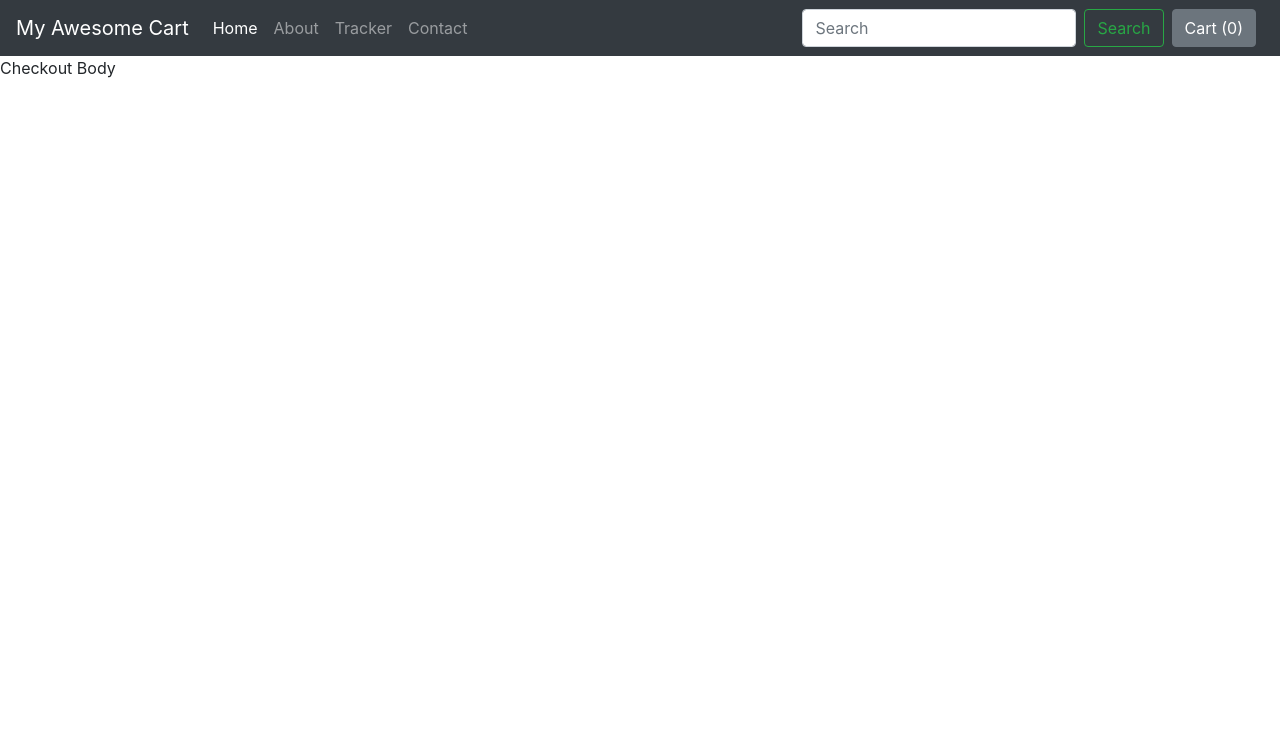
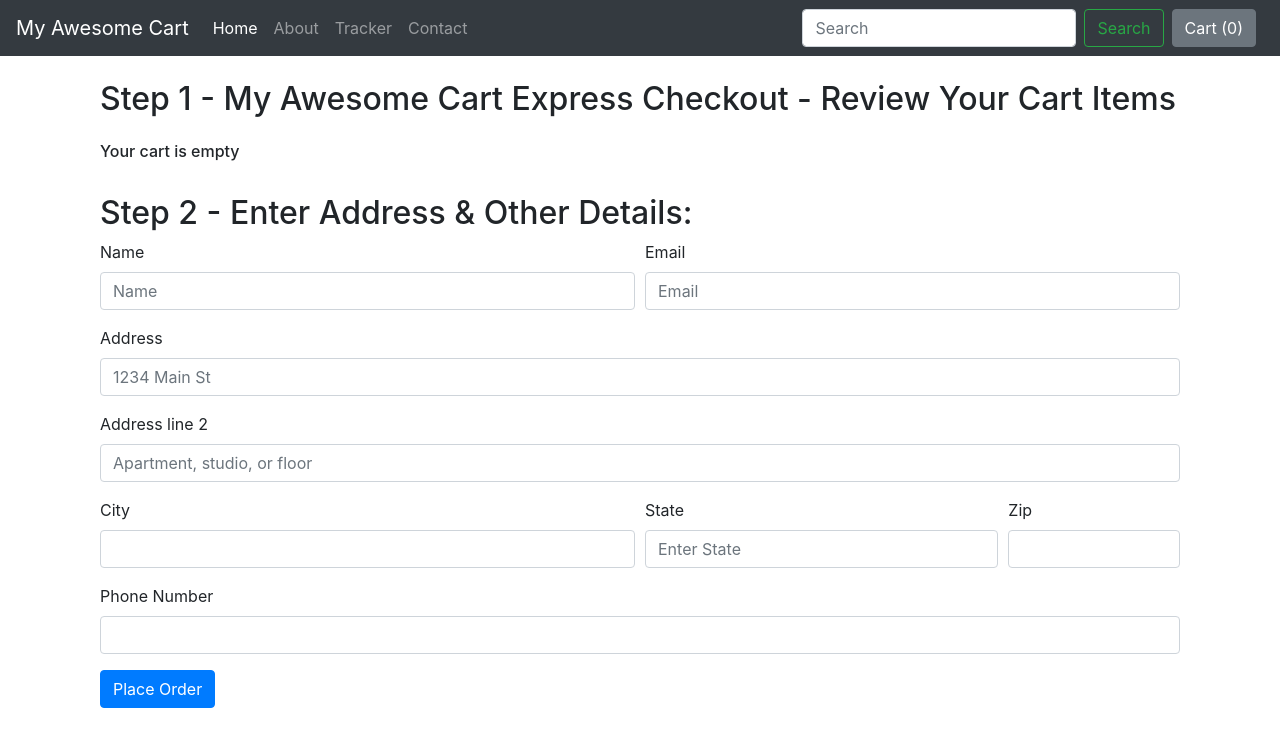
Before and after one commit to JenishLunagariya/Python_Files, a Django app: template MyCart/shop/templates/shop/checkout.html in a window 1280 px wide. Shown: the top 747 px of the page. Run offline with Django 4.2, Linux system fonts and the light colour scheme; the template is opened without the code that fills it, so the values that code supplies are empty; some libraries are stand-ins or nearby versions.

Commit message:
created checkout page

```diff
--- a/MyCart/shop/templates/shop/checkout.html
+++ b/MyCart/shop/templates/shop/checkout.html
@@ -1,4 +1,112 @@
 {% extends 'shop/basic.html' %}
+{% block title%} Checkout - My Awesome Cart
+{% endblock %}
 
-{% block title%} Checkout {% endblock %}
-{% block body %} Checkout Body {% endblock %}
+{% block body %}
+<div class="container">
+  <div class="col my-4">
+    <h2>Step 1 - My Awesome Cart Express Checkout - Review Your Cart Items</h2>
+    <div class="mt-4">
+      <ul class="list-group" id="items">
+
+      </ul>
+    </div>
+  </div>
+  <div class="col my-4">
+    <h2>Step 2 - Enter Address & Other Details:</h2>
+    <form>
+      <div class="form-row">
+        <div class="form-group col-md-6">
+          <label for="inputname">Name</label>
+          <input
+            type="name"
+            class="form-control"
+            id="inputname"
+            placeholder="Name"
+          />
+        </div>
+        <div class="form-group col-md-6">
+          <label for="inputEmail4">Email</label>
+          <input
+            type="email"
+            class="form-control"
+            id="inputEmail4"
+            placeholder="Email"
+          />
+        </div>
+      </div>
+      <div class="form-group">
+        <label for="inputAddress">Address</label>
+        <input
+          type="text"
+          class="form-control"
+          id="inputAddress"
+          placeholder="1234 Main St"
+        />
+      </div>
+      <div class="form-group">
+        <label for="inputAddress2">Address line 2</label>
+        <input
+          type="text"
+          class="form-control"
+          id="inputAddress2"
+          placeholder="Apartment, studio, or floor"
+        />
+      </div>
+      <div class="form-row">
+        <div class="form-group col-md-6">
+          <label for="inputCity">City</label>
+          <input type="text" class="form-control" id="inputCity" />
+        </div>
+        <div class="form-group col-md-4">
+          <label for="inputState">State</label>
+          <input
+            type="text"
+            class="form-control"
+            id="inputAddress2"
+            placeholder="Enter State"
+          />
+        </div>
+        <div class="form-group col-md-2">
+          <label for="inputZip">Zip</label>
+          <input type="text" class="form-control" id="inputZip" />
+        </div>
+      </div>
+      <div class="form-group">
+        <label for="inputZip">Phone Number</label>
+        <input type="tel" class="form-control" id="inputPhone" />
+      </div>
+      <button type="submit" class="btn btn-primary">Place Order</button>
+    </form>
+  </div>
+</div>
+{% endblock %}
+
+{% block js %}
+<script>
+    if(localStorage.getItem('cart') == null){
+        var cart = {};
+    }else{
+        cart = JSON.parse(localStorage.getItem('cart'))
+    }
+    console.log(cart)
+    var sum = 0;
+    if ($.isEmptyObject(cart)){
+        mystr = `<h6>Your cart is empty</h6>`;
+        $('#items').append(mystr)
+    }else{
+    for(item in cart){
+        let name = cart[item][1];
+        let qty = cart[item][0]
+        sum = sum + qty;
+        mystr = `<li
+          class="list-group-item d-flex justify-content-between align-items-center"
+        >
+          ${name}
+          <span class="badge badge-primary badge-pill">${qty}</span>
+        </li>`;
+        $("#items").append(mystr)
+    }}
+    document.getElementById('cart').innerHTML = sum;
+</script>
+{% endblock %}
```
